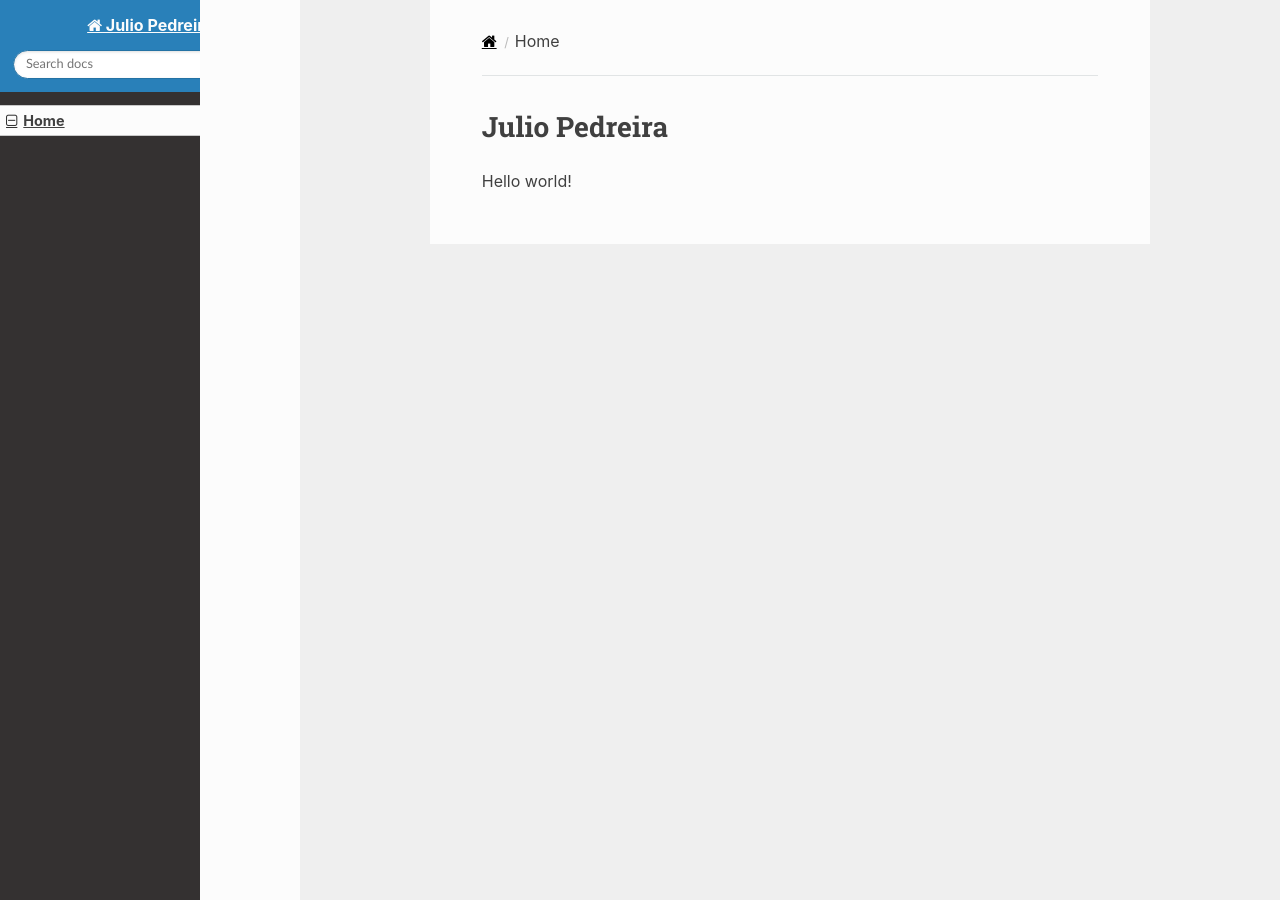
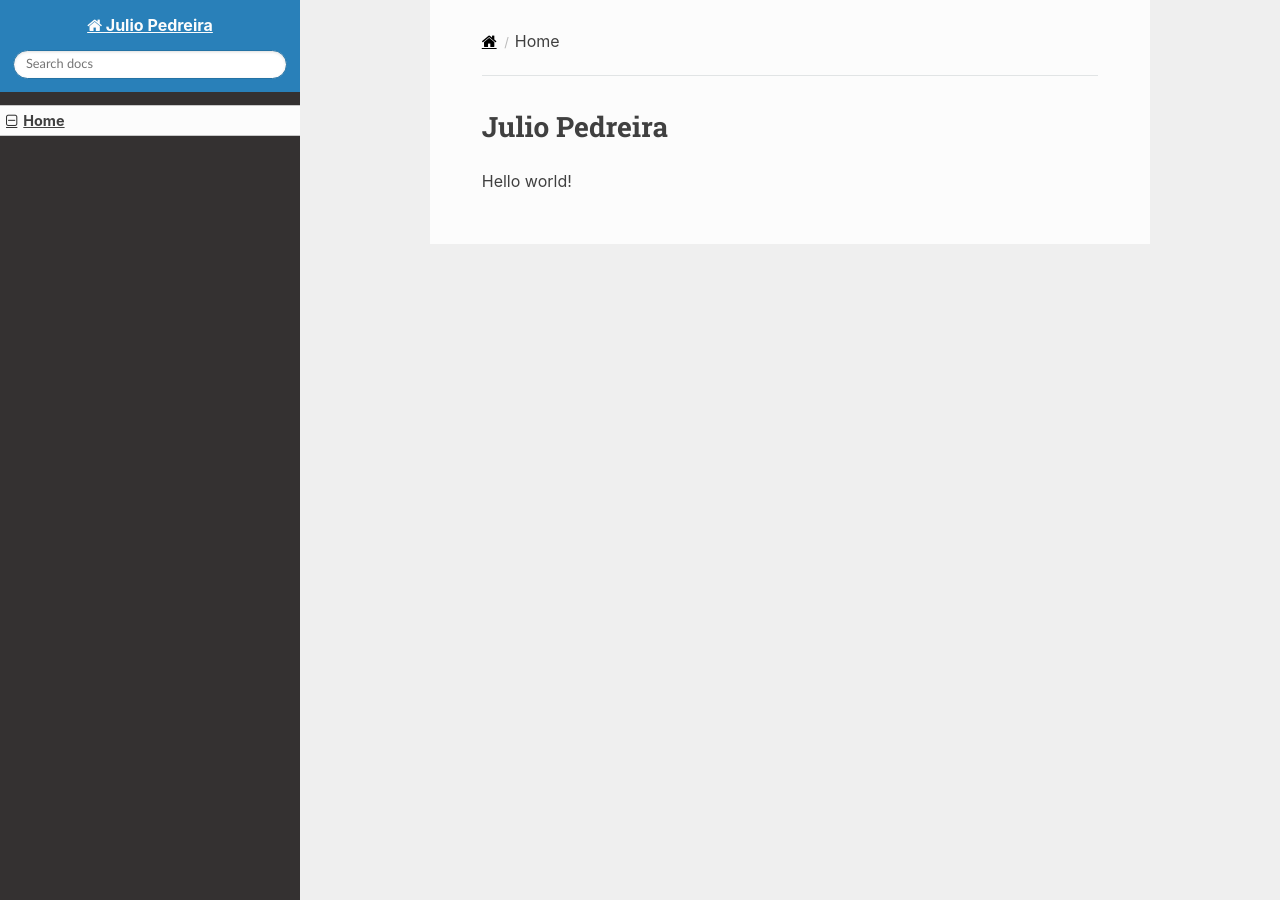
Before and after one commit to juliopedreira/www.juliopedreira.com, an MkDocs documentation site: the page built from docs/index.md, in a window 1280 px wide. Built offline with MkDocs 1.6.1, drawn with Linux system fonts in a browser that asks for light colours; nearby versions of some CDN libraries.

Commit message:
Fix sidebar

```diff
--- a/docs/styles.css
+++ b/docs/styles.css
@@ -12,10 +12,6 @@ body {
   margin: 0 auto;
 }
 
-.wy-nav-side {
-  width: 200px;
-}
-
 h1, h2, h3 {
   margin-top: 2rem;
 }
```
